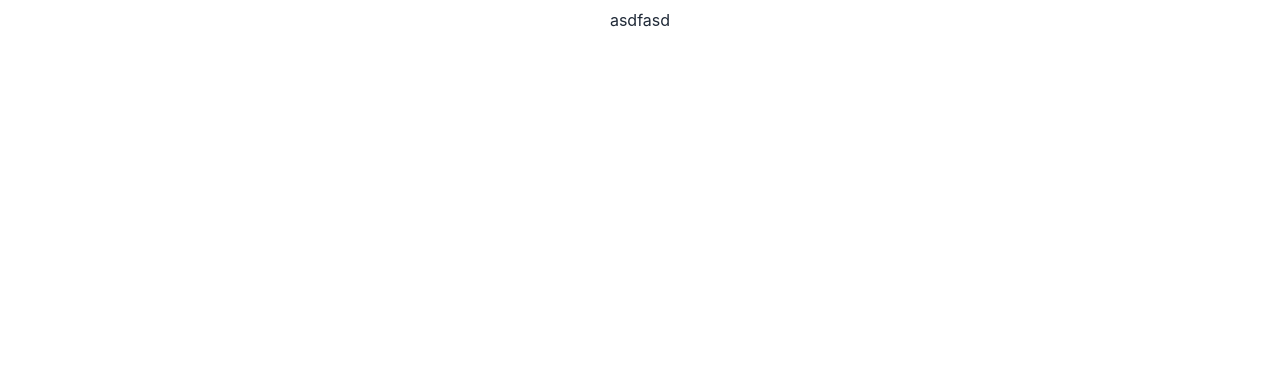
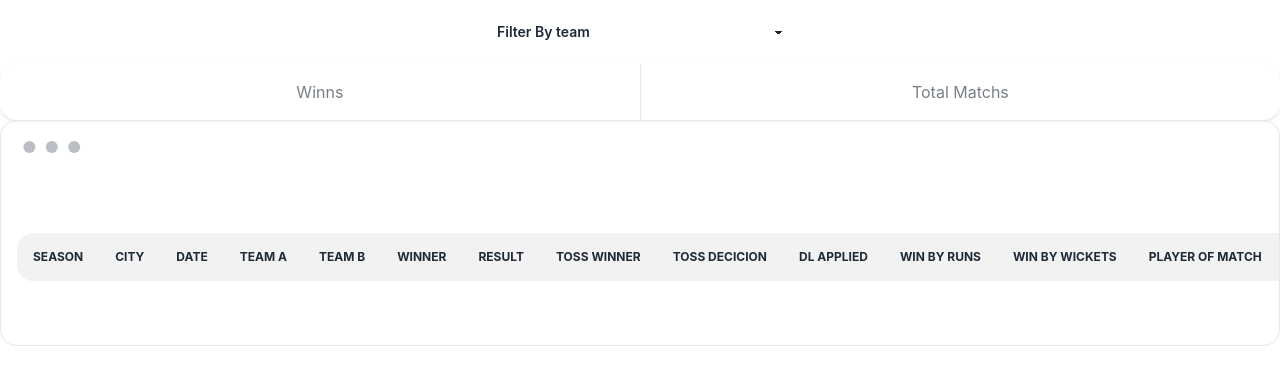
Before and after one commit to r0king/ipl-match-analysis, a React (Create React App) app: page /IPL/s/2008 in a window 1280 px wide. Shown: the top 384 px of the page. Built offline with nearby package versions, Linux system fonts and the light colour scheme.

Commit message:
basic stats addedd

```diff
--- a/src/componets/Hero.js
+++ b/src/componets/Hero.js
@@ -12,6 +12,7 @@ export class Hero extends Component {
         <div className="hero min-h-screen bg-base-200">
           <div className="hero-content flex-col lg:flex-row-reverse">
             <img
+              alt="img"
               src="https://placeimg.com/260/400/arch"
               className="max-w-sm rounded-lg shadow-2xl animate__animated animate__fadeInRight animate__delay-faster"
             />
@@ -22,7 +23,7 @@ export class Hero extends Component {
                 get to know about the stats in a click and back your die-hard
                 fanship in the game.
               </p>
-              <a href="/IPL/data">
+              <a href="/IPL/dashboard">
                 <button className="btn btn-primary">Get Started</button>
               </a>
             </div>
--- a/src/componets/Seasons.js
+++ b/src/componets/Seasons.js
@@ -1,18 +1,84 @@
 import React, { Component } from "react";
 import Papa from "papaparse";
 import csvFile from "./matches.csv";
-// import { withRouter } from "react-router";
 import { useParams } from "react-router-dom";
+import {
+  Chart as ChartJS,
+  CategoryScale,
+  LinearScale,
+  BarElement,
+  Title,
+  Tooltip,
+  Legend,
+} from "chart.js";
+import { Bar } from "react-chartjs-2";
 
 function withParams(Component) {
   return (props) => <Component {...props} params={useParams()} />;
 }
 
+ChartJS.register(
+  CategoryScale,
+  LinearScale,
+  BarElement,
+  Title,
+  Tooltip,
+  Legend
+);
+const options = {
+  plugins: {
+    title: {
+      display: true,
+      text: "Chart.js Bar Chart - Stacked",
+    },
+  },
+  responsive: true,
+  scales: {
+    x: {
+      stacked: true,
+    },
+    y: {
+      stacked: true,
+    },
+  },
+};
+
+let labels = [
+  "Royal Challengers Bangalore",
+  "Delhi Daredevils",
+  "Sunrisers Hyderabad",
+];
+
+const data = {
+  labels,
+  datasets: [
+    {
+      label: "Dataset 1",
+      data: labels.map(() => [1, 2, 3, 4, 5, 6, -7]),
+      backgroundColor: "rgb(255, 99, 132)",
+    },
+    {
+      label: "Dataset 2",
+      data: labels.map(() => [1, 2, 3, 4, 5, -46, 7]),
+      backgroundColor: "rgb(75, 192, 192)",
+    },
+    {
+      label: "Dataset 3",
+      data: labels.map(() => [1, 2, 3, 4, 5, 6, -45457]),
+      backgroundColor: "rgb(53, 162, 235)",
+    },
+  ],
+};
+
 export class Seasons extends Component {
   constructor(props) {
     super(props);
     this.state = {
+      // matchDate:'',
       matchs: [],
+      teams: {},
+      teamNames: [],
+      selectedTeam: "Filter By team",
     };
     this.updateData = this.updateData.bind(this);
   }
@@ -22,19 +88,65 @@ export class Seasons extends Component {
     const season = this.props.params.season;
     // let seasonsData = {};
     let matchs = [];
+    let teams = {};
+    let teamNames = [];
     data.forEach((match) => {
       if (season === match.season) {
         matchs.push(match);
+
+        if (!(match.team1 in teams)) {
+          const team = match.team1;
+          teams[team] = {};
+          teams[team].matchs = [match];
+          teamNames.push(team);
+          if (match.winner.localeCompare(team)) {
+            teams[team].wins = 1;
+          }
+          if (isNaN(teams[team].wins)) {
+            teams[team].wins = 1;
+          }
+        } else {
+          const team = match.team1;
+          teams[team].matchs.push(match);
+          if (match.winner.localeCompare(team)) {
+            teams[team].wins = teams[team].wins + 1;
+          }
+        }
+        if (!(match.team2 in teams)) {
+          const team = match.team2;
+          teamNames.push(team);
+          teams[team] = {};
+          teams[team].matchs = [match];
+          if (match.winner.localeCompare(team)) {
+            teams[team].wins = 1;
+          }
+          if (isNaN(teams[team].wins)) {
+            teams[team].wins = 1;
+          }
+        } else {
+          const team = match.team2;
+          teams[team].matchs.push(match);
+          if (match.winner.localeCompare(team)) {
+            teams[team].wins = teams[team].wins + 1;
+          }
+        }
       }
     });
-    console.log(matchs)
+    console.log(teams);
     this.setState({
-      data: data,
+      teams: teams,
       matchs: matchs,
+      teamNames: teamNames,
     });
-
   }
-
+  handleTeam = (e) => {
+    this.setState({ selectedTeam: e.target.value });
+  };
+  componentDidUpdate(prevProps, prevState, snapshot) {
+    if (this.state.matchDate !== prevState.matchDate) {
+      console.log(this.state.matchDate);
+    }
+  }
   componentDidMount() {
     Papa.parse(csvFile, {
       header: true,
@@ -45,11 +157,105 @@ export class Seasons extends Component {
   }
 
   render() {
+    let winns;
+    let teamData;
+    let teamMatchs;
+
+    if (this.state.selectedTeam !== "Filter By team") {
+      console.log(this.state.teams[this.state.selectedTeam]);
+      winns = this.state.teams[this.state.selectedTeam].wins;
+      teamMatchs = this.state.teams[this.state.selectedTeam].matchs.length;
+      teamData = this.state.teams[this.state.selectedTeam].matchs.map(
+        (match) => (
+          <tbody key={match.id}>
+            <tr key={match.id}>
+              <th>{match.season}</th>
+              <th>{match.city}</th>
+              <th>{match.date}</th>
+              <th>{match.team1}</th>
+              <th>{match.team2}</th>
+              <th>{match.winner}</th>
+              <th>{match.result}</th>
+              <th>{match.toss_winner}</th>
+              <th>{match.toss_decision}</th>
+              <th>{match.dl_applied}</th>
+              <th>{match.win_by_runs}</th>
+              <th>{match.win_by_wickets}</th>
+              <th>{match.player_of_match}</th>
+              <th>{match.venue}</th>
+              <th>{match.umpire1}</th>
+              <th>{match.umpire2}</th>
+              <th>{match.umpire3}</th>
+            </tr>
+          </tbody>
+        )
+      );
+    }
     return (
       <div>
         <div className="flex justify-center gap-4 my-2 w-full flex-wrap">
-          {/* {this.props} */}asdfasd
+          {/* <Bar options={options} data={data}></Bar> */}
+          <select
+            className="select select-ghost w-full max-w-xs"
+            value={this.state.selectedTeam}
+            onChange={this.handleTeam}
+            defaultValue="Filter By team"
+          >
+            <option disabled selected>
+              Filter By team
+            </option>
+            {this.state.teamNames.map((team) => (
+              <option>{team}</option>
+            ))}
+          </select>
         </div>
+        <div className="stats shadow flex justify-center">
+          <div className="stat place-items-center">
+            <div className="stat-title">Winns</div>
+            <div className="stat-value">{winns}</div>
+            {/* <div className="stat-desc">From January 1st to February 1st</div> */}
+          </div>
+
+          <div className="stat place-items-center">
+            <div className="stat-title">Total Matchs</div>
+            <div className="stat-value text-secondary">{teamMatchs}</div>
+          </div>
+
+          {/* <div className="stat place-items-center">
+            <div className="stat-title">New Registers</div>
+            <div className="stat-value">1,200</div>
+            <div className="stat-desc">↘︎ 90 (14%)</div>
+          </div> */}
+        </div>
+        <div className="mockup-window border">
+          <div className=" px-4 py-16 ">
+            <table className="table table-zebra w-full">
+              <thead>
+                <tr>
+                  <th>Season</th>
+                  <th>City</th>
+                  <th>Date</th>
+                  <th>Team A</th>
+                  <th>Team B</th>
+                  <th>Winner</th>
+                  <th>Result</th>
+                  <th>Toss winner</th>
+                  <th>Toss decicion</th>
+                  <th>DL Applied</th>
+                  <th>Win by Runs</th>
+                  <th>win by wickets</th>
+                  <th>player of match</th>
+                  <th>venue</th>
+                  <th>umpire1</th>
+                  <th>umpire2</th>
+                  <th>umpire3</th>
+                </tr>
+              </thead>
+              {teamData}
+            </table>
+          </div>
+        </div>
+        {/* <input type={"date"} value={this.state.matchDate} onChange={this.handleDate} className="card w-full pl-5 pr-5 py-3 flex flex-row " ></input> */}
       </div>
     );
   }
--- a/src/componets/TableBoard.js
+++ b/src/componets/TableBoard.js
@@ -1,69 +1,7 @@
 import React, { Component } from "react";
 import Papa from "papaparse";
 import csvFile from "./matches.csv";
-import {
-  Chart as ChartJS,
-  CategoryScale,
-  LinearScale,
-  BarElement,
-  Title,
-  Tooltip,
-  Legend,
-} from "chart.js";
-import { Bar } from "react-chartjs-2";
 
-ChartJS.register(
-  CategoryScale,
-  LinearScale,
-  BarElement,
-  Title,
-  Tooltip,
-  Legend
-);
-const options = {
-  plugins: {
-    title: {
-      display: true,
-      text: "Chart.js Bar Chart - Stacked",
-    },
-  },
-  responsive: true,
-  scales: {
-    x: {
-      stacked: true,
-    },
-    y: {
-      stacked: true,
-    },
-  },
-};
-
-let labels = [
-  "Royal Challengers Bangalore",
-  "Delhi Daredevils",
-  "Sunrisers Hyderabad",
-];
-
-const data = {
-  labels,
-  datasets: [
-    {
-      label: "Dataset 1",
-      data: labels.map(() => [1, 2, 3, 4, 5, 6, -7]),
-      backgroundColor: "rgb(255, 99, 132)",
-    },
-    {
-      label: "Dataset 2",
-      data: labels.map(() => [1, 2, 3, 4, 5, -46, 7]),
-      backgroundColor: "rgb(75, 192, 192)",
-    },
-    {
-      label: "Dataset 3",
-      data: labels.map(() => [1, 2, 3, 4, 5, 6, -45457]),
-      backgroundColor: "rgb(53, 162, 235)",
-    },
-  ],
-};
 
 export class TableBoard extends Component {
   constructor() {
@@ -164,7 +102,6 @@ export class TableBoard extends Component {
             </tfoot>
           </table>
         </div>
-        <Bar options={options} data={data}></Bar>
       </div>
     );
   }
```
